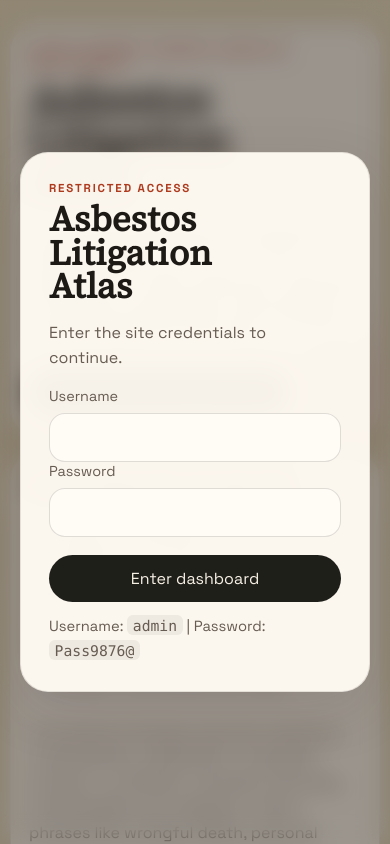
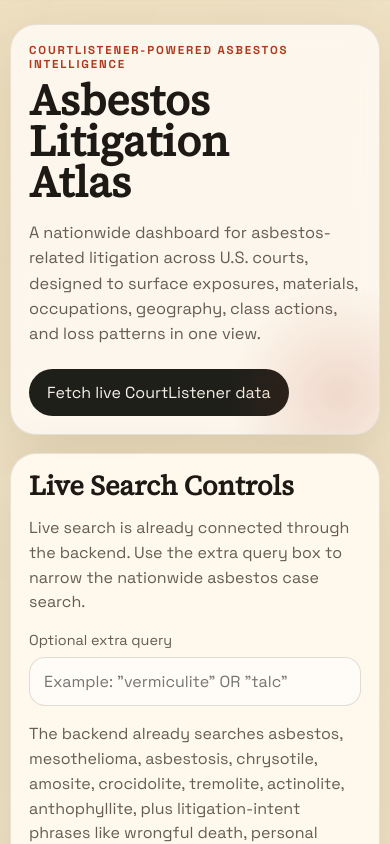
Before and after one commit to thebuilt/asbestos-litigation-atlas, a plain HTML site: page index.html in a window 390 px wide. Shown: the top 844 px of the page. Drawn offline with Linux system fonts and the light colour scheme.

Commit message:
Add files via upload

```diff
--- a/app.js
+++ b/app.js
@@ -360,12 +360,6 @@ const appState = {
 };
 
 const els = {
-  loginOverlay: document.getElementById("login-overlay"),
-  loginForm: document.getElementById("login-form"),
-  loginUsername: document.getElementById("login-username"),
-  loginPassword: document.getElementById("login-password"),
-  loginSubmitBtn: document.getElementById("login-submit-btn"),
-  loginError: document.getElementById("login-error"),
   dataMode: document.getElementById("data-mode"),
   recordCount: document.getElementById("record-count"),
   lastRefresh: document.getElementById("last-refresh"),
@@ -390,14 +384,9 @@ const els = {
   fetchLiveBtn: document.getElementById("fetch-live-btn")
 };
 
-const LOGIN_USERNAME = "admin";
-const LOGIN_PASSWORD = "Pass9876@";
-const LOGIN_STORAGE_KEY = "asbestos-litigation-atlas-auth";
-
 init();
 
 function init() {
-  initializeLoginGate();
   renderCourtToggles();
   bindEvents();
   render();
@@ -452,41 +441,6 @@ function bindEvents() {
       setLoadingState(false);
     }
   });
-}
-
-function initializeLoginGate() {
-  document.body.classList.add("locked");
-  const isAuthenticated = sessionStorage.getItem(LOGIN_STORAGE_KEY) === "granted";
-  if (isAuthenticated) {
-    unlockDashboard();
-    return;
-  }
-
-  const submit = () => {
-    const username = els.loginUsername.value.trim();
-    const password = els.loginPassword.value.trim();
-    if (username === LOGIN_USERNAME && password === LOGIN_PASSWORD) {
-      sessionStorage.setItem(LOGIN_STORAGE_KEY, "granted");
-      els.loginError.hidden = true;
-      unlockDashboard();
-      return;
-    }
-    els.loginError.hidden = false;
-  };
-
-  els.loginForm.addEventListener("submit", (event) => {
-    event.preventDefault();
-    submit();
-  });
-  els.loginSubmitBtn.addEventListener("click", (event) => {
-    event.preventDefault();
-    submit();
-  });
-}
-
-function unlockDashboard() {
-  els.loginOverlay.hidden = true;
-  document.body.classList.remove("locked");
 }
 
 async function fetchCourtListenerCases(extraQuery, onProgress = () => {}) {
--- a/index.html
+++ b/index.html
@@ -13,24 +13,6 @@
     <link rel="stylesheet" href="./styles.css" />
   </head>
   <body>
-    <div class="login-overlay" id="login-overlay">
-      <div class="login-card">
-        <p class="eyebrow">Restricted Access</p>
-        <h1 class="login-title">Asbestos Litigation Atlas</h1>
-        <p class="login-copy">
-          Enter the site credentials to continue.
-        </p>
-        <form id="login-form">
-          <label class="field-label" for="login-username">Username</label>
-          <input id="login-username" type="text" autocomplete="username" />
-          <label class="field-label" for="login-password">Password</label>
-          <input id="login-password" type="password" autocomplete="current-password" />
-          <button id="login-submit-btn" type="submit" class="btn btn-secondary login-btn">Enter dashboard</button>
-          <p class="login-hint">Username: <code>admin</code> | Password: <code>Pass9876@</code></p>
-          <p class="login-error" id="login-error" hidden>Invalid username or password.</p>
-        </form>
-      </div>
-    </div>
     <div class="page-shell">
       <header class="hero">
         <div class="hero-copy">
--- a/styles.css
+++ b/styles.css
@@ -29,63 +29,14 @@ body {
   min-height: 100vh;
 }
 
-body.locked {
-  overflow: hidden;
-}
-
 .page-shell {
   width: min(1380px, calc(100% - 32px));
   margin: 0 auto;
   padding: 24px 0 48px;
 }
-
-.login-overlay {
-  position: fixed;
-  inset: 0;
-  z-index: 20;
-  display: grid;
-  place-items: center;
-  padding: 20px;
-  background: rgba(18, 14, 10, 0.42);
-  backdrop-filter: blur(12px);
-}
-
-.login-card {
-  width: min(460px, 100%);
-  padding: 28px;
-  border-radius: 28px;
-  background: rgba(255, 250, 242, 0.96);
-  border: 1px solid var(--line);
-  box-shadow: var(--shadow);
-}
-
-.login-title {
-  font-size: clamp(2.2rem, 5vw, 3.2rem);
-  line-height: 0.95;
-  margin-bottom: 12px;
-}
-
-.login-copy,
-.login-error,
-.login-hint,
 .disclaimer-copy {
   color: var(--muted);
   line-height: 1.6;
-}
-
-.login-btn {
-  margin-top: 18px;
-  width: 100%;
-}
-
-.login-error {
-  color: var(--accent-deep);
-  margin-top: 12px;
-}
-
-.login-hint {
-  margin: 12px 0 0;
-  font-size: 0.92rem;
 }
 
 .hero,
```
Also changed, not shown: middleware.js (added, +29 -0 lines).
